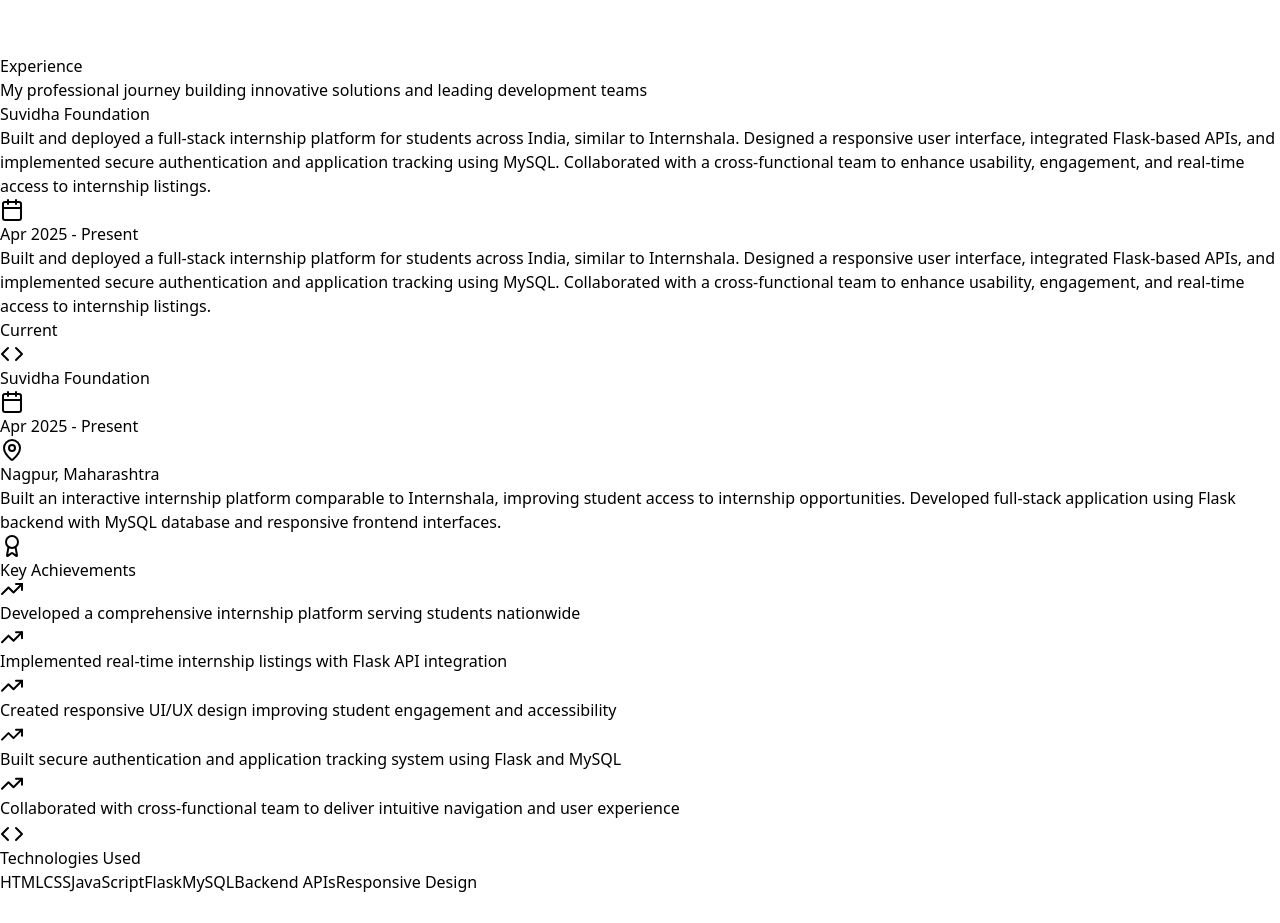
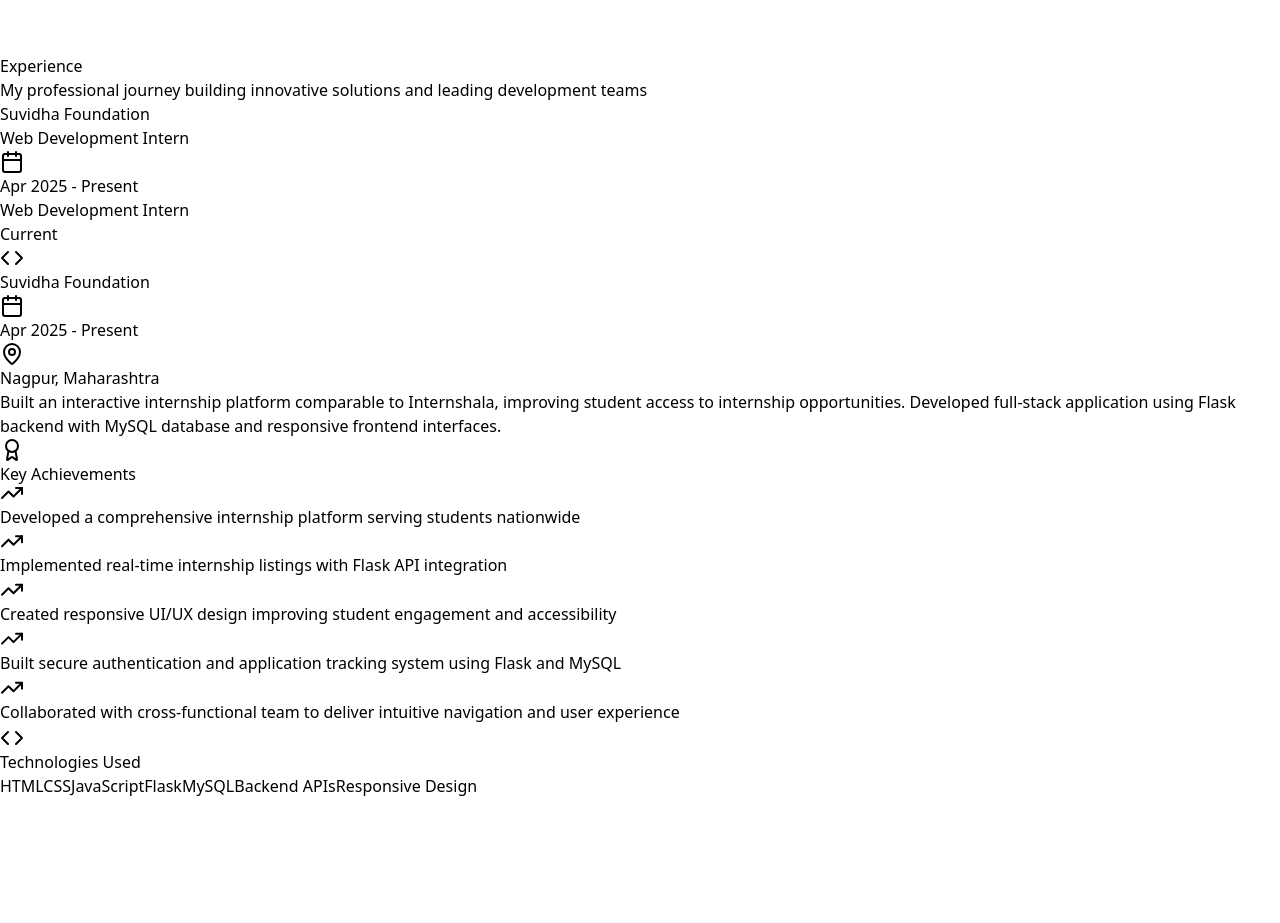
Before and after one commit to Kalpak15/CV, a React (Vite) app: page / in a window 1280 px wide. Shown: the part 6580-7503 px from the top of the page. Built offline with nearby package versions, Linux system fonts and the light colour scheme.

Commit message:
Updating an Portfolio

```diff
--- a/src/pages/Experience.jsx
+++ b/src/pages/Experience.jsx
@@ -17,7 +17,7 @@
     {
       id: 1,
       company: "Suvidha Foundation",
-      position: "Built and deployed a full-stack internship platform for students across India, similar to Internshala. Designed a responsive user interface, integrated Flask-based APIs, and implemented secure authentication and application tracking using MySQL. Collaborated with a cross-functional team to enhance usability, engagement, and real-time access to internship listings.",
+      position: "Web Development Intern",
       duration: "Apr 2025 - Present",
       location: "Nagpur, Maharashtra",
       type: "Part-time",
```
